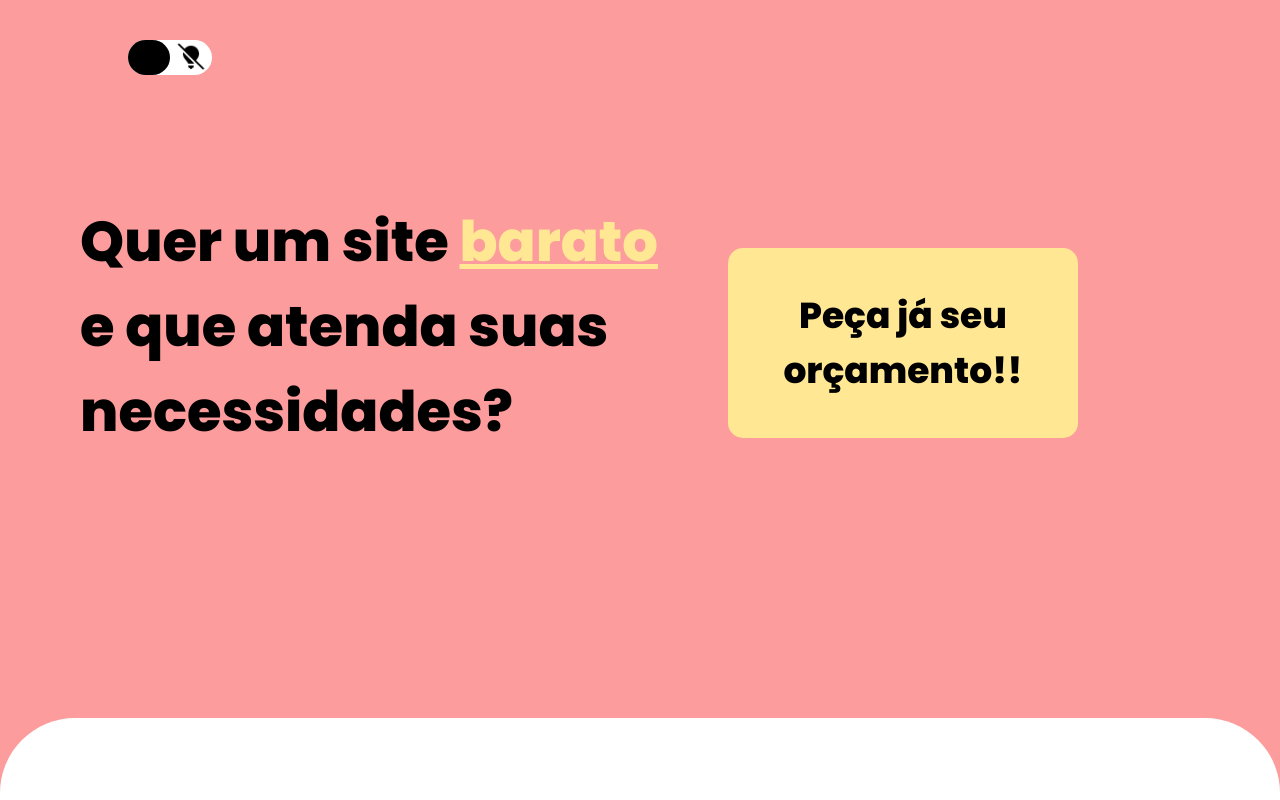
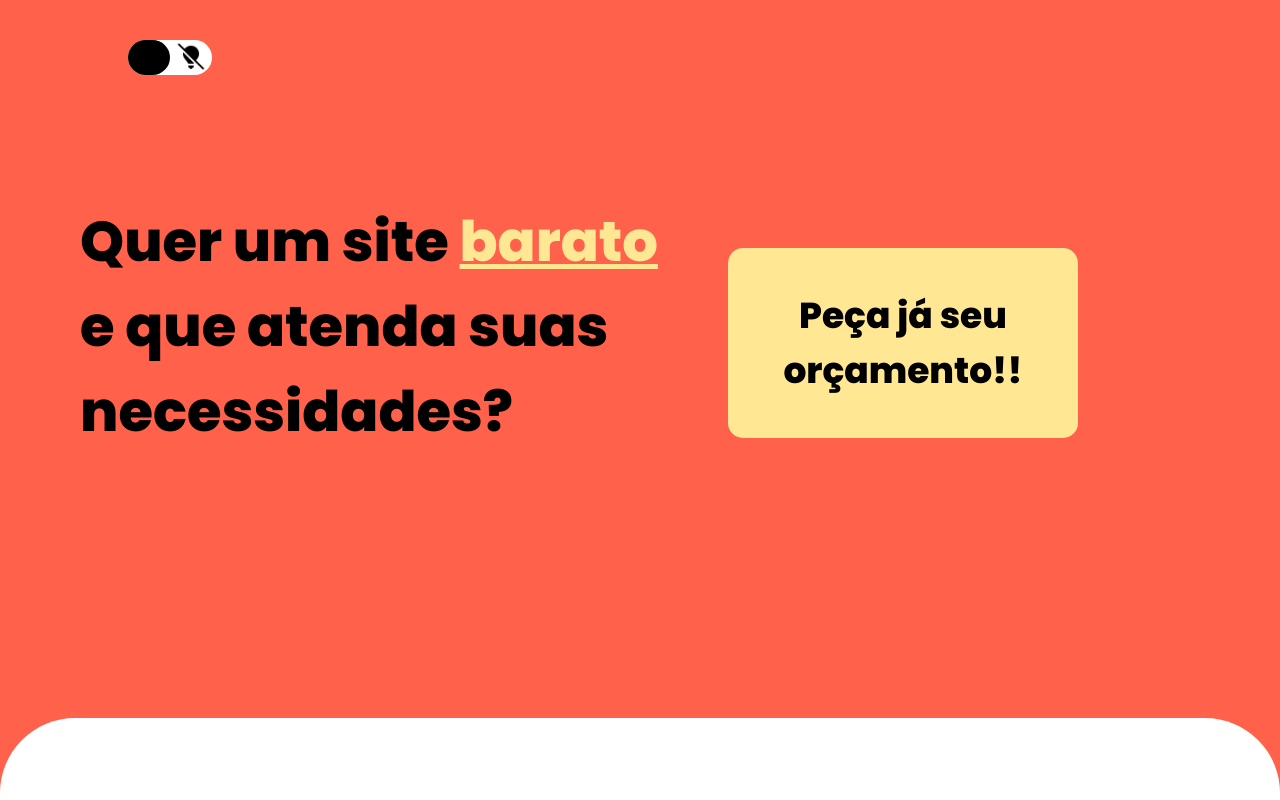
Before and after one commit to macpedro12/SalePersonalSite, a Next.js app: page / in a window 1280 px wide. Shown: the top 800 px of the page. Built offline with nearby package versions, Linux system fonts and the light colour scheme.

Commit message:
changed root color

```diff
--- a/src/styles/global.scss
+++ b/src/styles/global.scss
@@ -13,7 +13,7 @@ a {
 
 
 :root{
-  --rosa:#FD9C9C;
+  --rosa:#FF614B;
   --botao: #FFE793;
   --font: black;
   --grey: #373737;
```
